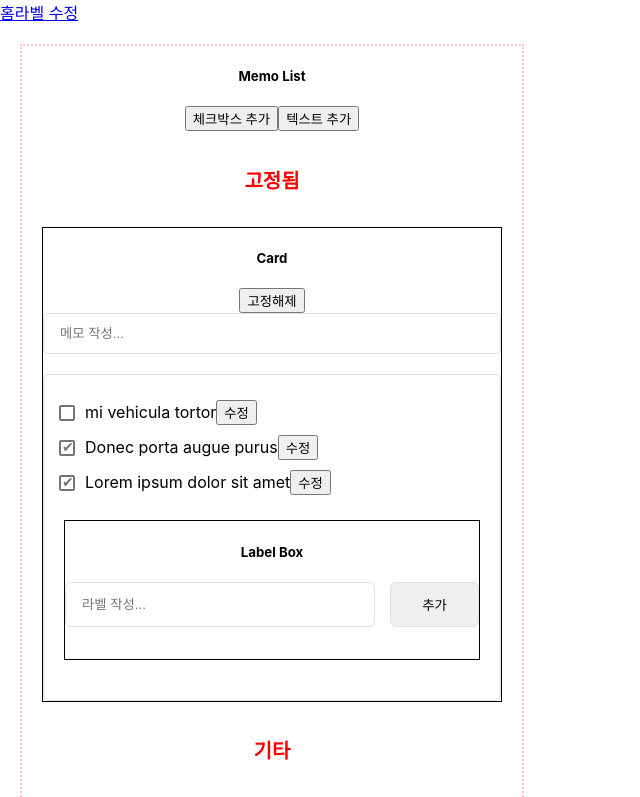
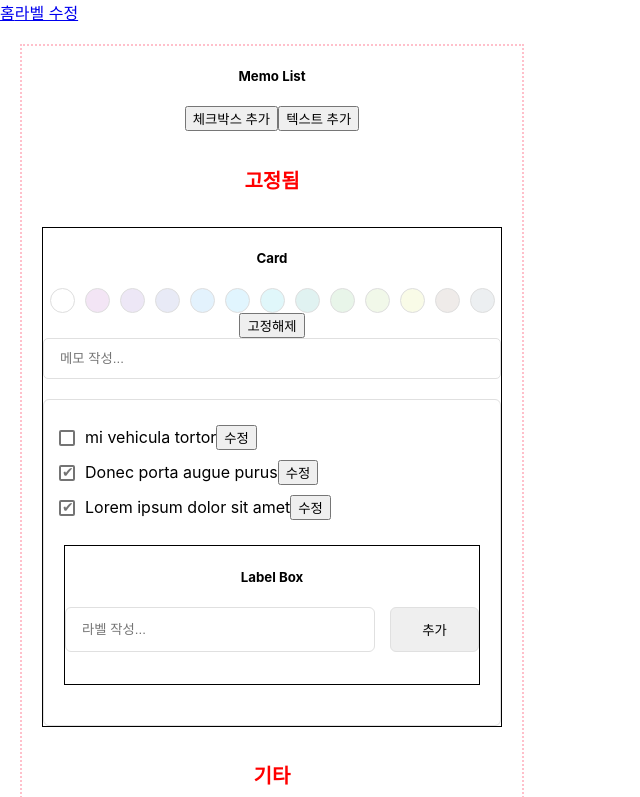
Before and after one commit to 2seunghye/keep_clone, a React (Create React App) app: page / in a window 1280 px wide. Shown: the top 797 px of the page, without its empty margins (0-640 px from the left). Built offline with nearby package versions, Linux system fonts and the light colour scheme.

Commit message:
Card : BackgroundColorBox 추가(배경 색상 변경)

```diff
--- /dev/null
+++ b/src/Component/Card/BackgroundColorBox.js
@@ -0,0 +1,45 @@
+import React from "react";
+import styled from "styled-components";
+
+const StyleDiv = styled.div`
+	display: flex;
+	justify-content: center;
+	gap: 10px;
+	flex-wrap: wrap;
+`;
+
+const StyledButton = styled.button`
+	cursor: pointer;
+	width: 25px;
+	height: 25px;
+	border: 1px solid #dedede;
+	border-radius: 50%;
+	background: ${(props) => props.color || "#fff"};
+	&:hover {
+		border: 1px solid #333;
+	}
+`;
+
+const BackgroundColorBox = ({ setColor }) => {
+	return (
+		<>
+			<StyleDiv>
+				<StyledButton color={"#fff"} onClick={() => setColor("#fff")}></StyledButton>
+				<StyledButton color={"#f3e5f5"} onClick={() => setColor("#f3e5f5")}></StyledButton>
+				<StyledButton color={"#ede7f6"} onClick={() => setColor("#ede7f6")}></StyledButton>
+				<StyledButton color={"#e8eaf6"} onClick={() => setColor("#e8eaf6")}></StyledButton>
+				<StyledButton color={"#e3f2fd"} onClick={() => setColor("#e3f2fd")}></StyledButton>
+				<StyledButton color={"#e1f5fe"} onClick={() => setColor("#e1f5fe")}></StyledButton>
+				<StyledButton color={"#e0f7fa"} onClick={() => setColor("#e0f7fa")}></StyledButton>
+				<StyledButton color={"#e0f2f1"} onClick={() => setColor("#e0f2f1")}></StyledButton>
+				<StyledButton color={"#e8f5e9"} onClick={() => setColor("#e8f5e9")}></StyledButton>
+				<StyledButton color={"#f1f8e9"} onClick={() => setColor("#f1f8e9")}></StyledButton>
+				<StyledButton color={"#f9fbe7"} onClick={() => setColor("#f9fbe7")}></StyledButton>
+				<StyledButton color={"#efebe9"} onClick={() => setColor("#efebe9")}></StyledButton>
+				<StyledButton color={"#eceff1"} onClick={() => setColor("#eceff1")}></StyledButton>
+			</StyleDiv>
+		</>
+	);
+};
+
+export default BackgroundColorBox;
--- a/src/Component/Card/index.js
+++ b/src/Component/Card/index.js
@@ -4,17 +4,23 @@ import MemoInput from "./MemoInput";
 import List from "./List";
 import FixedButton from "./FixedButton";
 import { useSelector } from "react-redux";
+import BackgroundColorBox from "./BackgroundColorBox";
+import { css } from "styled-components";
 
 const StyledDiv = styled.div`
+	background: ${(props) => props.color || "#fff"};
 	border: 1px solid #000;
 	max-width: 500px;
 	margin: 20px;
 `;
 
 const Card = ({ item, isFixed }) => {
+	const [color, setColor] = useState("#fff");
+
 	return (
-		<StyledDiv>
+		<StyledDiv color={color}>
 			<h5>Card</h5>
+			<BackgroundColorBox setColor={setColor} />
 			<FixedButton listId={item.listId} isFixed={isFixed} />
 			<MemoInput listId={item.listId} />
 			<List listId={item.listId} type={item.listType} />
--- a/src/Component/MemoList/CardList.js
+++ b/src/Component/MemoList/CardList.js
@@ -1,4 +1,4 @@
-import React from "react";
+import React, { useEffect, useState } from "react";
 import { useSelector } from "react-redux";
 import Card from "../Card";
 import styled from "styled-components";
@@ -7,28 +7,33 @@ const StyledTitle = styled.h5`
 	font-size: 20px;
 	color: red;
 `;
-const CardList = ({ state }) => {
-	let otherCardList = state.map((item, index) => {
-		if (!item.isFixed && item.isFixed !== undefined) {
+
+const OtherCardList = ({ state }) => {
+	return state.map((item, index) => {
+		if (!item.isFixed) {
 			return <Card key={index} item={item} listId={item.listId} isFixed={item.isFixed} />;
 		}
 	});
+};
 
-	let fixedCardList = state.map((item, index) => {
-		if (item.isFixed && item.isFixed !== undefined) {
+const FixedCardList = ({ state }) => {
+	return state.map((item, index) => {
+		if (item.isFixed) {
 			return <Card key={index} item={item} listId={item.listId} isFixed={item.isFixed} />;
 		}
 	});
+};
 
+const CardList = ({ state }) => {
 	return (
 		<>
 			<div>
 				<StyledTitle>고정됨</StyledTitle>
-				{fixedCardList}
+				<FixedCardList state={state} />
 			</div>
 			<div>
 				<StyledTitle>기타</StyledTitle>
-				{otherCardList}
+				<OtherCardList state={state} />
 			</div>
 		</>
 	);
```
Also changed, not shown: src/Component/LabelBox/AddNotification.js (added).
